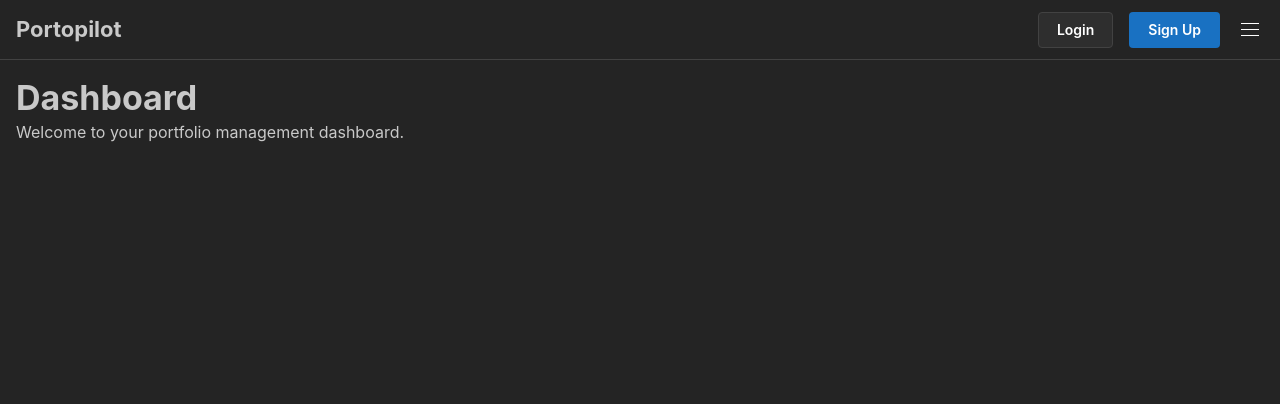
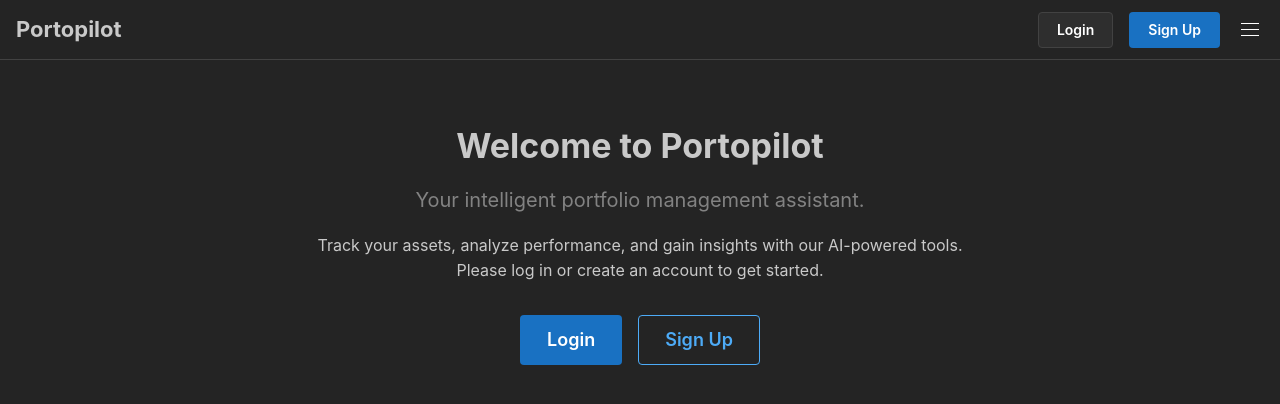
Before and after one commit to venoajie/trading-app-frontend, a React (Vite) app: page / in a window 1280 px wide. Shown: the top 404 px of the page. Built offline with nearby package versions, Linux system fonts and the light colour scheme.

Commit message:
Update DashboardPage.jsx

```diff
--- a/src/pages/DashboardPage.jsx
+++ b/src/pages/DashboardPage.jsx
@@ -1,13 +1,52 @@
 
 // src/pages/DashboardPage.jsx
-import { Title, Text } from '@mantine/core';
+import React from 'react';
+import { Container, Title, Text, Button, Stack, Group } from '@mantine/core';
+import { Link } from 'react-router-dom';
+import useAuthStore from '../store/authStore';
 
 export function DashboardPage() {
+  const { isAuthenticated, user } = useAuthStore();
+
   return (
-    <>
-      <Title order={1}>Dashboard</Title>
-      <Text>Welcome to your portfolio management dashboard.</Text>
-      {/* Portfolio summary and charts will be added here */}
-    </>
+    <Container>
+      {isAuthenticated && user ? (
+        // --- LOGGED-IN VIEW ---
+        // This is what you will see now after logging in.
+        <Stack>
+          <Title order={1}>Dashboard</Title>
+          <Text size="lg">Welcome back, {user.email}!</Text>
+          <Text>You can now manage your portfolio and view your transactions.</Text>
+          <Group mt="md">
+            <Button component={Link} to="/transactions" size="lg">
+              View My Transactions
+            </Button>
+          </Group>
+          {/* Portfolio summary and charts will be added here */}
+        </Stack>
+      ) : (
+        // --- VISITOR VIEW ---
+        // This is the public landing page content.
+        <Stack align="center" mt="xl" p="md">
+          <Title order={1}>Welcome to Portopilot</Title>
+          <Text size="xl" c="dimmed" align="center">
+            Your intelligent portfolio management assistant.
+          </Text>
+          <Text align="center">
+            Track your assets, analyze performance, and gain insights with our AI-powered tools.
+            <br />
+            Please log in or create an account to get started.
+          </Text>
+          <Group mt="md">
+            <Button component={Link} to="/login" size="lg">
+              Login
+            </Button>
+            <Button component={Link} to="/register" size="lg" variant="outline">
+              Sign Up
+            </Button>
+          </Group>
+        </Stack>
+      )}
+    </Container>
   );
 }
```
